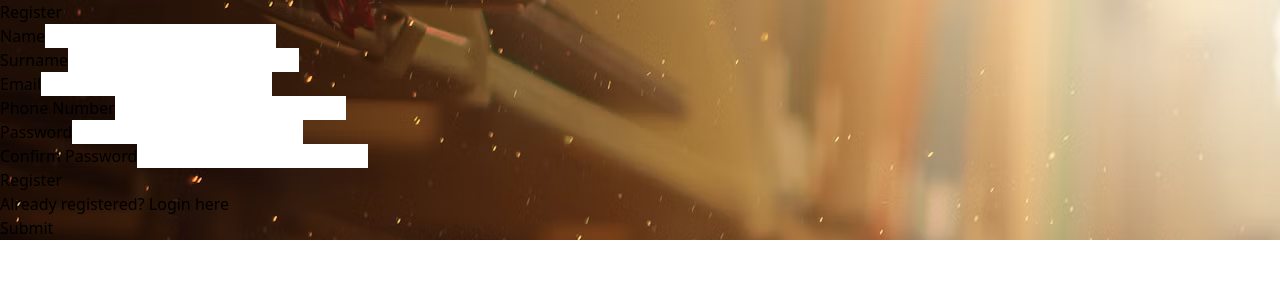
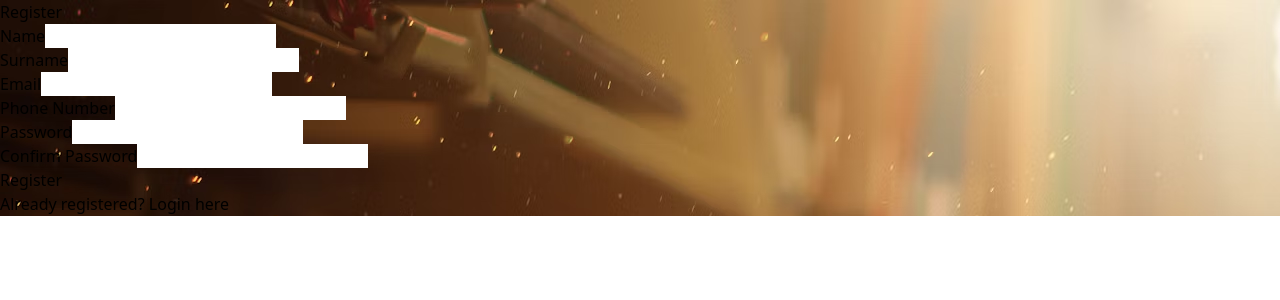
Before and after one commit to sametdgc/bookstore-project, a React (Vite) app in the folder frontend/: page /register in a window 1280 px wide. Shown: the top 300 px of the page. Built offline with nearby package versions, Linux system fonts and the light colour scheme.

Commit message:
Revert "dümenden buton ekledim deneme"

```diff
--- a/frontend/src/pages/RegisterPage.jsx
+++ b/frontend/src/pages/RegisterPage.jsx
@@ -1,16 +1,13 @@
-import React from "react";
-import { RegisterForm } from "../components";
+import React from 'react';
+import {RegisterForm} from '../components';
 
 const RegisterPage = () => {
   return (
     <div
       className="min-h-screen flex items-center justify-center bg-cover bg-center"
-      style={{ backgroundImage: "url('/src/assets/register-background.avif')" }}
+      style={{backgroundImage: "url('/src/assets/register-background.avif')" }}
     >
       <RegisterForm />
-      <button className="mt-4 px-4 py-2 bg-blue-500 text-white rounded hover:bg-blue-700">
-        Submit
-      </button>
     </div>
   );
 };
```
